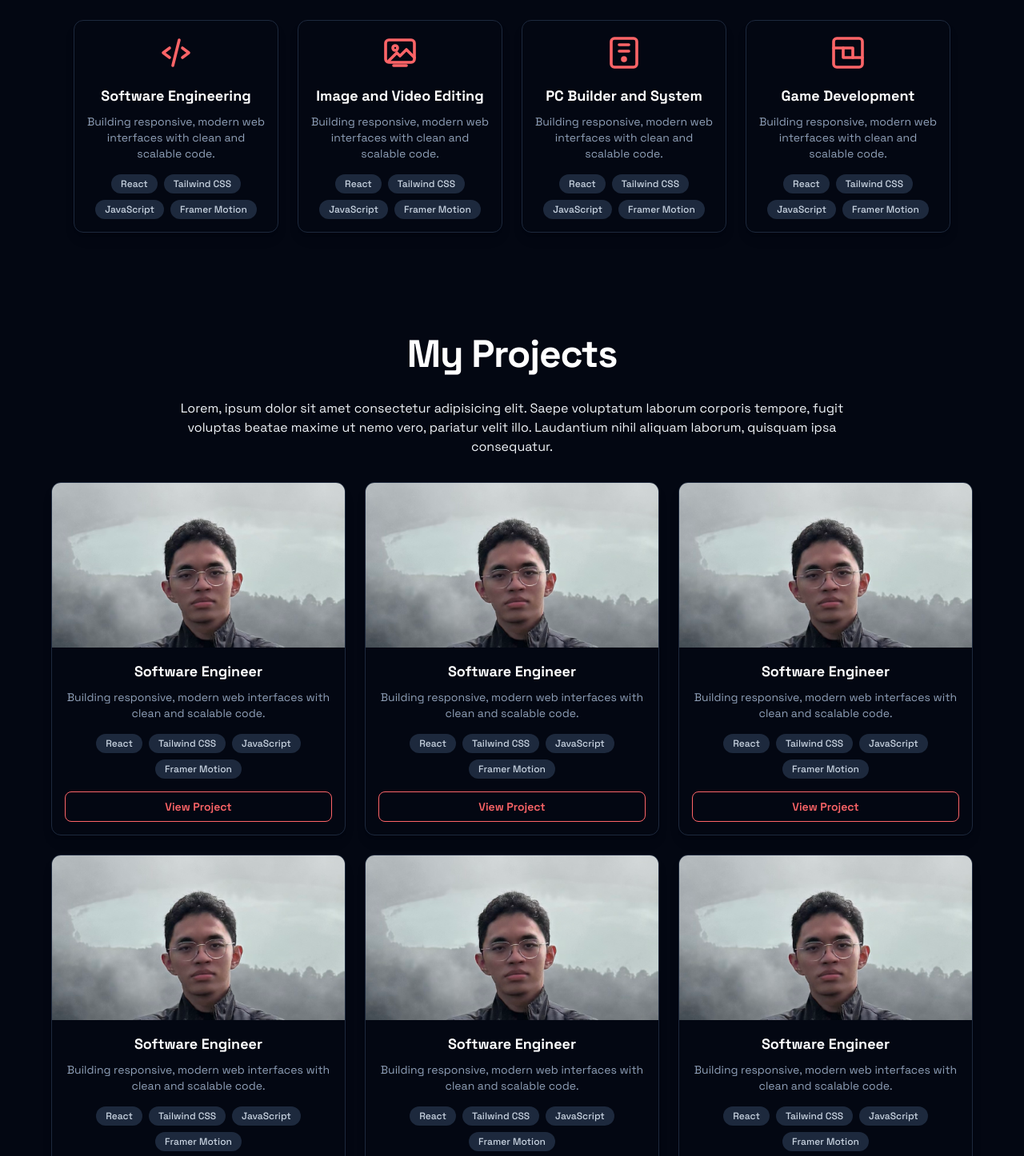
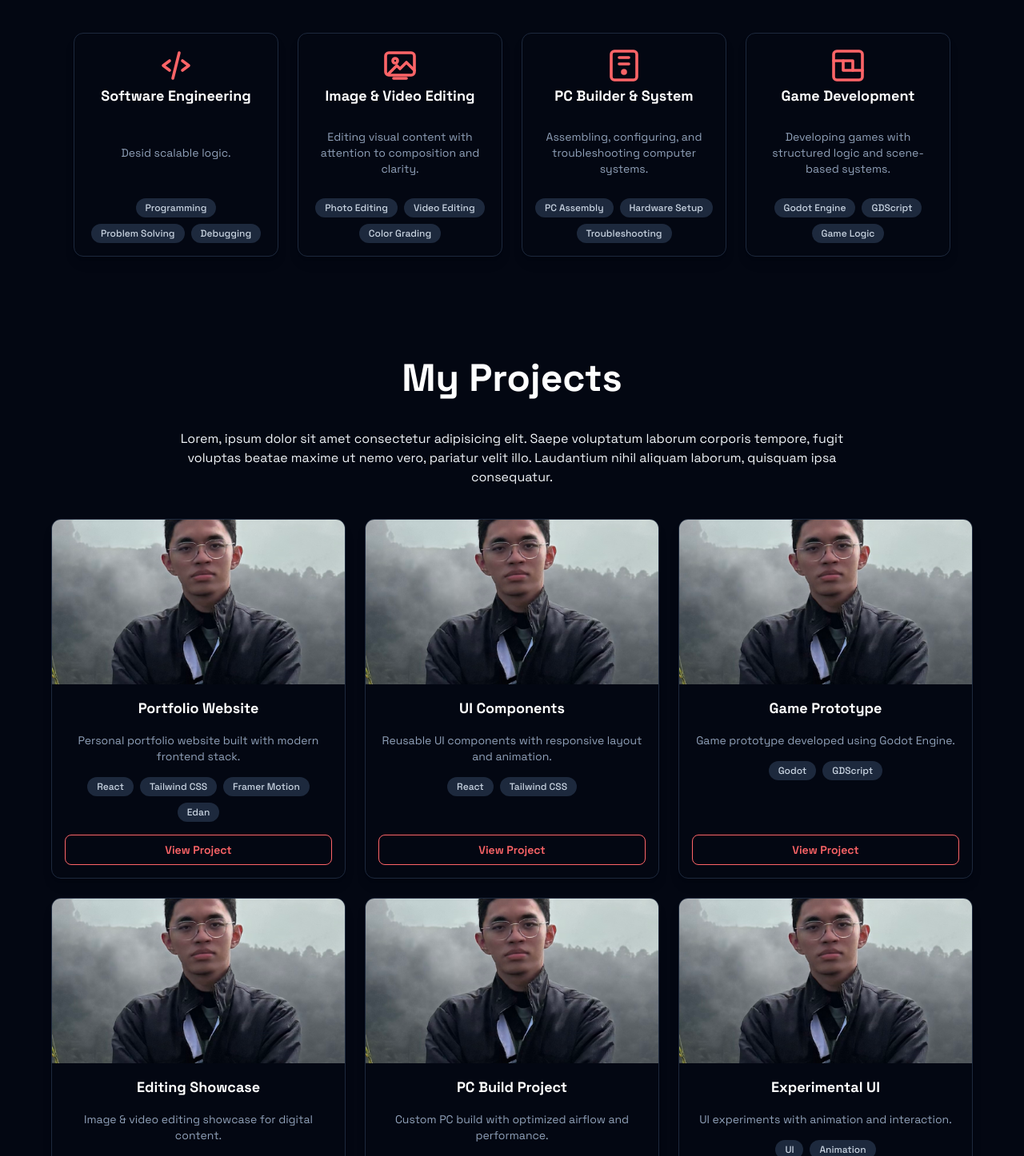
Before and after one commit to mhps-null/personal-website, a React (Vite) app: page / in a window 1280 px wide. Shown: the part 804-2250 px from the top of the page at 80% size. Built offline with nearby package versions, Linux system fonts and the light colour scheme.

Commit message:
fix: animation appear and generalize card height

```diff
--- a/src/App.jsx
+++ b/src/App.jsx
@@ -3,6 +3,8 @@ import Footer from "./layouts/Footer"
 import HeroSection from "./pages/HeroSection"
 import SkillsSection from "./pages/SkillsSection"
 import ProjectsSection from "./pages/ProjectsSection"
+import ContactSection from "./pages/ContactSection"
+import { motion } from "framer-motion"
 
 function App() {
 
@@ -12,9 +14,16 @@ function App() {
     <main className="grow">
       <div className="mx-auto w-full max-w-7xl px-4 sm:px-6 lg:px-8">
 
-        <HeroSection />
-        <SkillsSection />
-        <ProjectsSection />
+        <motion.div
+          initial={{ opacity: 0, y: 20 }}
+          animate={{ opacity: 1, y: 0 }}
+          transition={{ duration: 0.6, ease: "easeOut" }}
+        >
+          <HeroSection />
+          <SkillsSection />
+          <ProjectsSection />
+          <ContactSection />
+        </motion.div>
 
       </div>
     </main>
--- a/src/components/CardProjects.jsx
+++ b/src/components/CardProjects.jsx
@@ -3,23 +3,25 @@ const CardProjects = ({ image, title, description, tags = [] }) => {
         <div
             className="rounded-xl border border-slate-200 dark:border-slate-800
                  overflow-hidden text-center shadow-lg
-                 transition-transform duration-300 hover:-translate-y-1"
+                 transition-transform duration-300 hover:-translate-y-1
+                 h-full flex flex-col"
         >
-            <div className="relative aspect-video w-full overflow-hidden">
+            <div className="relative aspect-video w-full overflow-hidden shrink-0">
                 {image}
             </div>
 
-            <div className="px-4 pb-4">
-                <h3 className="mt-4 text-lg font-bold text-slate-900 dark:text-white">
+            <div className="px-4 pb-4 flex flex-col flex-1 gap-4">
+
+                <h3 className="text-lg font-bold text-slate-900 dark:text-white pt-4">
                     {title}
                 </h3>
 
-                <p className="mt-2 text-sm text-slate-600 dark:text-slate-400">
+                <p className="text-sm text-slate-600 dark:text-slate-400">
                     {description}
                 </p>
 
                 {tags.length > 0 && (
-                    <div className="mt-4 flex flex-wrap justify-center gap-2">
+                    <div className="flex flex-wrap justify-center gap-2">
                         {tags.map((tag) => (
                             <span
                                 key={tag}
@@ -37,7 +39,7 @@ const CardProjects = ({ image, title, description, tags = [] }) => {
                     href="#"
                     target="_blank"
                     rel="noopener noreferrer"
-                    className="mt-4 inline-flex w-full items-center justify-center
+                    className="mt-auto inline-flex w-full items-center justify-center
              rounded-lg border border-blue-600
              px-4 py-2 text-sm font-semibold
              text-blue-600 transition
--- a/src/components/CardSkills.jsx
+++ b/src/components/CardSkills.jsx
@@ -1,21 +1,21 @@
 const CardSkills = ({ icon, title, description, skills }) => {
     return (
-        <div className="w-64 rounded-xl border border-slate-200 dark:border-slate-800
-                    p-4 text-center shadow-lg">
+        <div className="w-64 h-70 rounded-xl border border-slate-200 dark:border-slate-800
+                 p-4 text-center shadow-lg flex flex-col">
 
             <div className="w-12 h-12 mx-auto text-blue-600 dark:text-red-400">
                 {icon}
             </div>
 
-            <h3 className="mt-4 text-lg font-bold text-slate-900 dark:text-white">
+            <h3 className="text-lg font-bold text-slate-900 dark:text-white">
                 {title}
             </h3>
 
-            <p className="mt-2 text-sm text-slate-600 dark:text-slate-400">
+            <p className="mt-auto text-sm text-slate-600 dark:text-slate-400">
                 {description}
             </p>
 
-            <div className="mt-4 flex flex-wrap justify-center gap-2">
+            <div className="mt-auto flex flex-wrap justify-center gap-2">
                 {skills.map((skill) => (
                     <span
                         key={skill}
--- /dev/null
+++ b/src/pages/ContactSection.jsx
@@ -0,0 +1,11 @@
+const ContactSection = () => {
+
+    return (<section
+        id="contact"
+        className="w-full min-h-[60vh] flex items-center justify-center py-16 px-4 sm:px-6 lg:px-8"
+    >
+
+    </section>)
+}
+
+export default ContactSection
--- a/src/pages/ProjectsSection.jsx
+++ b/src/pages/ProjectsSection.jsx
@@ -1,66 +1,106 @@
+import { motion } from "framer-motion"
 import CardProjects from "../components/CardProjects"
+import projectImg from "../assets/Haris.png"
+
+const containerVariants = {
+    hidden: {},
+    show: {
+        transition: {
+            staggerChildren: 0.15,
+        },
+    },
+}
+
+const PROJECTS_DATA = [
+    {
+        title: "Portfolio Website",
+        description:
+            "Personal portfolio website built with modern frontend stack.",
+        tags: ["React", "Tailwind CSS", "Framer Motion", "Edan"],
+        image: projectImg,
+    },
+    {
+        title: "UI Components",
+        description:
+            "Reusable UI components with responsive layout and animation.",
+        tags: ["React", "Tailwind CSS"],
+        image: projectImg,
+    },
+    {
+        title: "Game Prototype",
+        description:
+            "Game prototype developed using Godot Engine.",
+        tags: ["Godot", "GDScript"],
+        image: projectImg,
+    },
+    {
+        title: "Editing Showcase",
+        description:
+            "Image & video editing showcase for digital content.",
+        tags: ["Editing", "Design"],
+        image: projectImg,
+    },
+    {
+        title: "PC Build Project",
+        description:
+            "Custom PC build with optimized airflow and performance.",
+        tags: ["Hardware", "System"],
+        image: projectImg,
+    },
+    {
+        title: "Experimental UI",
+        description:
+            "UI experiments with animation and interaction.",
+        tags: ["UI", "Animation"],
+        image: projectImg,
+    },
+]
 
 const ProjectsSection = () => {
+    return (
+        <section className="w-full py-16 px-4 sm:px-6 lg:px-8 flex justify-center">
+            <div className="w-full max-w-7xl mx-auto flex flex-col gap-10 items-center">
 
-    return (<section id="projects" className="w-full flex items-center justify-center py-16 px-4 sm:px-6 lg:px-8">
-        <div className="w-full max-w-7xl mx-auto flex flex-col items-center justify-between gap-8">
-            <h1 className="text-3xl lg:text-5xl font-black tracking-tight text-gray-900 dark:text-white">
+                <h2 className="text-3xl lg:text-5xl font-black text-center text-gray-900 dark:text-white">
                     My Projects
-            </h1>
+                </h2>
 
                 <p className="w-3/4 text-center">Lorem, ipsum dolor sit amet consectetur adipisicing elit. Saepe voluptatum laborum corporis tempore, fugit voluptas beatae maxime ut nemo vero, pariatur velit illo. Laudantium nihil aliquam laborum, quisquam ipsa consequatur.</p>
-            <div className="grid gap-6 md:grid-cols-2 lg:grid-cols-3">
+
+                <motion.div
+                    className="grid gap-6 md:grid-cols-2 lg:grid-cols-3"
+                    variants={containerVariants}
+                    initial="hidden"
+                    animate="show"
+                >
+                    {PROJECTS_DATA.map((project, index) => (
+                        <motion.div
+                            key={project.title}
+                            initial={{ opacity: 0, y: 20 }}
+                            whileInView={{ opacity: 1, y: 0 }}
+                            viewport={{ once: true, margin: "-80px" }}
+                            transition={{ delay: index * 0.12, duration: 0.4 }}
+                        >
                             <CardProjects
+                                title={project.title}
+                                description={project.description}
+                                tags={project.tags}
                                 image={
-                        <img src="src\assets\Haris.png" />
+                                    <img
+                                        src={project.image}
+                                        alt={project.title}
+                                        className="w-full h-full object-cover"
+                                        loading="lazy"
+                                    />
                                 }
-                    title="Software Engineer"
-                    description="Building responsive, modern web interfaces with clean and scalable code."
-                    tags={["React", "Tailwind CSS", "JavaScript", "Framer Motion"]}
                             />
-                <CardProjects
-                    image={
-                        <img src="src\assets\Haris.png" />
-                    }
-                    title="Software Engineer"
-                    description="Building responsive, modern web interfaces with clean and scalable code."
-                    tags={["React", "Tailwind CSS", "JavaScript", "Framer Motion"]}
-                />
-                <CardProjects
-                    image={
-                        <img src="src\assets\Haris.png" />
-                    }
-                    title="Software Engineer"
-                    description="Building responsive, modern web interfaces with clean and scalable code."
-                    tags={["React", "Tailwind CSS", "JavaScript", "Framer Motion"]}
-                />
-                <CardProjects
-                    image={
-                        <img src="src\assets\Haris.png" />
-                    }
-                    title="Software Engineer"
-                    description="Building responsive, modern web interfaces with clean and scalable code."
-                    tags={["React", "Tailwind CSS", "JavaScript", "Framer Motion"]}
-                />
-                <CardProjects
-                    image={
-                        <img src="src\assets\Haris.png" />
-                    }
-                    title="Software Engineer"
-                    description="Building responsive, modern web interfaces with clean and scalable code."
-                    tags={["React", "Tailwind CSS", "JavaScript", "Framer Motion"]}
-                />
-                <CardProjects
-                    image={
-                        <img src="src\assets\Haris.png" />
-                    }
-                    title="Software Engineer"
-                    description="Building responsive, modern web interfaces with clean and scalable code."
-                    tags={["React", "Tailwind CSS", "JavaScript", "Framer Motion"]}
-                />
+                        </motion.div>
+                    ))}
+                </motion.div>
+
             </div>
-        </div>
-    </section>)
+        </section>
+    )
 }
 
 export default ProjectsSection
--- a/src/pages/SkillsSection.jsx
+++ b/src/pages/SkillsSection.jsx
@@ -1,19 +1,22 @@
+import { motion } from "framer-motion"
 import CardSkills from "../components/CardSkills"
 
-const SkillsSection = () => {
+const containerVariants = {
+    hidden: {},
+    show: {
+        transition: {
+            staggerChildren: 0.15,
+        },
+    },
+}
 
-    return (
-        <section id="skills" className="w-full flex items-center justify-center py-16 px-4 sm:px-6 lg:px-8">
-            <div className="w-full max-w-7xl mx-auto flex flex-col items-center justify-between gap-8">
-                <h1 className="text-3xl lg:text-5xl font-black tracking-tight text-gray-900 dark:text-white">
-                    My Skills
-                </h1>
-
-                <p className="w-3/4 text-center">Lorem, ipsum dolor sit amet consectetur adipisicing elit. Saepe voluptatum laborum corporis tempore, fugit voluptas beatae maxime ut nemo vero, pariatur velit illo. Laudantium nihil aliquam laborum, quisquam ipsa consequatur.</p>
-
-                <div className="grid gap-6 md:grid-cols-2 lg:grid-cols-4">
-                    <CardSkills
-                        icon={
+const SKILLS_DATA = [
+    {
+        title: "Software Engineering",
+        description:
+            "Desid scalable logic.",
+        skills: ["Programming", "Problem Solving", "Debugging"],
+        icon: (
             <svg
                 xmlns="http://www.w3.org/2000/svg"
                 viewBox="0 0 24 24"
@@ -28,64 +31,113 @@ const SkillsSection = () => {
                 <path d="M16 9l4 3-4 3" />
                 <path d="M14 4l-4 16" />
             </svg>
-                        }
-                        title="Software Engineering"
-                        description="Building responsive, modern web interfaces with clean and scalable code."
-                        skills={["React", "Tailwind CSS", "JavaScript", "Framer Motion"]}
-                    />
-                    <CardSkills
-                        icon={
-                            <svg xmlns="http://www.w3.org/2000/svg" viewBox="0 0 24 24"
-                                fill="none" stroke="currentColor" stroke-width="1.8"
-                                stroke-linecap="round" stroke-linejoin="round">
-                                <rect x="3" y="4" width="18" height="14" rx="2" />
-                                <circle cx="9" cy="9" r="1.5" />
-                                <path d="M21 15l-5-5-4 4-2-2-5 5" />
-                                <path d="M8 20h8" />
-                            </svg>
-                        }
-                        title="Image and Video Editing"
-                        description="Building responsive, modern web interfaces with clean and scalable code."
-                        skills={["React", "Tailwind CSS", "JavaScript", "Framer Motion"]}
-                    />
-                    <CardSkills
-                        icon={
-                            <svg xmlns="http://www.w3.org/2000/svg" viewBox="0 0 24 24"
-                                fill="none" stroke="currentColor" stroke-width="1.8"
-                                stroke-linecap="round" stroke-linejoin="round">
-                                <rect x="4" y="3" width="16" height="18" rx="2" />
-                                <path d="M9 7h6" />
-                                <path d="M9 11h6" />
-                                <circle cx="12" cy="16" r="1" />
-                            </svg>
-                        }
-                        title="PC Builder and System"
-                        description="Building responsive, modern web interfaces with clean and scalable code."
-                        skills={["React", "Tailwind CSS", "JavaScript", "Framer Motion"]}
-                    />
-                    <CardSkills
-                        icon={
-                            <svg xmlns="http://www.w3.org/2000/svg"
+        ),
+    },
+    {
+        title: "Image & Video Editing",
+        description:
+            "Editing visual content with attention to composition and clarity.",
+        skills: ["Photo Editing", "Video Editing", "Color Grading"],
+        icon: (
+            <svg
+                xmlns="http://www.w3.org/2000/svg"
                 viewBox="0 0 24 24"
                 fill="none"
                 stroke="currentColor"
                 strokeWidth="1.8"
                 strokeLinecap="round"
                 strokeLinejoin="round"
-                                className="w-full h-full">
+                className="w-full h-full"
+            >
+                <rect x="3" y="4" width="18" height="14" rx="2" />
+                <circle cx="9" cy="9" r="1.5" />
+                <path d="M21 15l-5-5-4 4-2-2-5 5" />
+                <path d="M8 20h8" />
+            </svg>
+        ),
+    },
+    {
+        title: "PC Builder & System",
+        description:
+            "Assembling, configuring, and troubleshooting computer systems.",
+        skills: ["PC Assembly", "Hardware Setup", "Troubleshooting"],
+        icon: (
+            <svg
+                xmlns="http://www.w3.org/2000/svg"
+                viewBox="0 0 24 24"
+                fill="none"
+                stroke="currentColor"
+                strokeWidth="1.8"
+                strokeLinecap="round"
+                strokeLinejoin="round"
+                className="w-full h-full"
+            >
+                <rect x="4" y="3" width="16" height="18" rx="2" />
+                <path d="M9 7h6" />
+                <path d="M9 11h6" />
+                <circle cx="12" cy="16" r="1" />
+            </svg>
+        ),
+    },
+    {
+        title: "Game Development",
+        description:
+            "Developing games with structured logic and scene-based systems.",
+        skills: ["Godot Engine", "GDScript", "Game Logic"],
+        icon: (
+            <svg
+                xmlns="http://www.w3.org/2000/svg"
+                viewBox="0 0 24 24"
+                fill="none"
+                stroke="currentColor"
+                strokeWidth="1.8"
+                strokeLinecap="round"
+                strokeLinejoin="round"
+                className="w-full h-full"
+            >
                 <rect x="3" y="3" width="18" height="18" rx="2" />
                 <path d="M9 9h6v6H9z" />
                 <path d="M3 9h6" />
                 <path d="M15 15h6" />
             </svg>
-                        }
-                        title="Game Development"
-                        description="Building responsive, modern web interfaces with clean and scalable code."
-                        skills={["React", "Tailwind CSS", "JavaScript", "Framer Motion"]}
-                    />
+        ),
+    },
+]
+
+const SkillsSection = () => {
+    return (
+        <section
+            id="skills"
+            className="w-full py-16 px-4 sm:px-6 lg:px-8 flex justify-center"
+        >
+            <div className="w-full max-w-7xl mx-auto flex flex-col items-center gap-10">
+                <h2 className="text-3xl lg:text-5xl font-black tracking-tight text-gray-900 dark:text-white">
+                    My Skills
+                </h2>
+
+                <p className="w-3/4 text-center">Lorem, ipsum dolor sit amet consectetur adipisicing elit. Saepe voluptatum laborum corporis tempore, fugit voluptas beatae maxime ut nemo vero, pariatur velit illo. Laudantium nihil aliquam laborum, quisquam ipsa consequatur.</p>
+
+                <motion.div
+                    className="grid gap-6 md:grid-cols-2 lg:grid-cols-4"
+                    variants={containerVariants}
+                    initial="hidden"
+                    animate="show"
+                >
+                    {SKILLS_DATA.map((item, index) => (
+                        <motion.div
+                            key={item.title}
+                            initial={{ opacity: 0, y: 20 }}
+                            whileInView={{ opacity: 1, y: 0 }}
+                            viewport={{ once: true, margin: "-80px" }}
+                            transition={{ delay: index * 0.12, duration: 0.4 }}
+                        >
+                            <CardSkills {...item} />
+                        </motion.div>
+                    ))}
+                </motion.div>
             </div>
-            </div>
-        </section >)
+        </section>
+    )
 }
 
 export default SkillsSection
```
Lines whose indentation alone changed are shown as unchanged.
